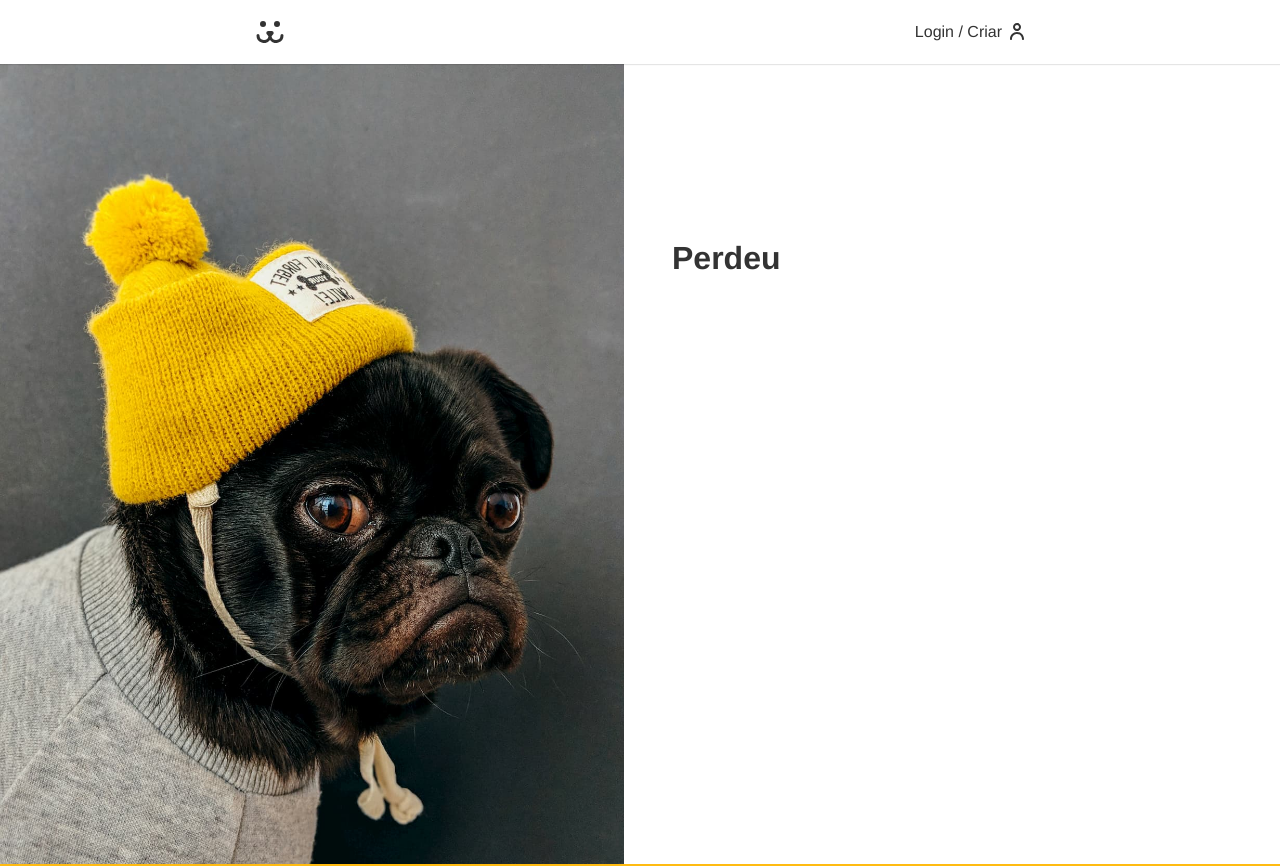
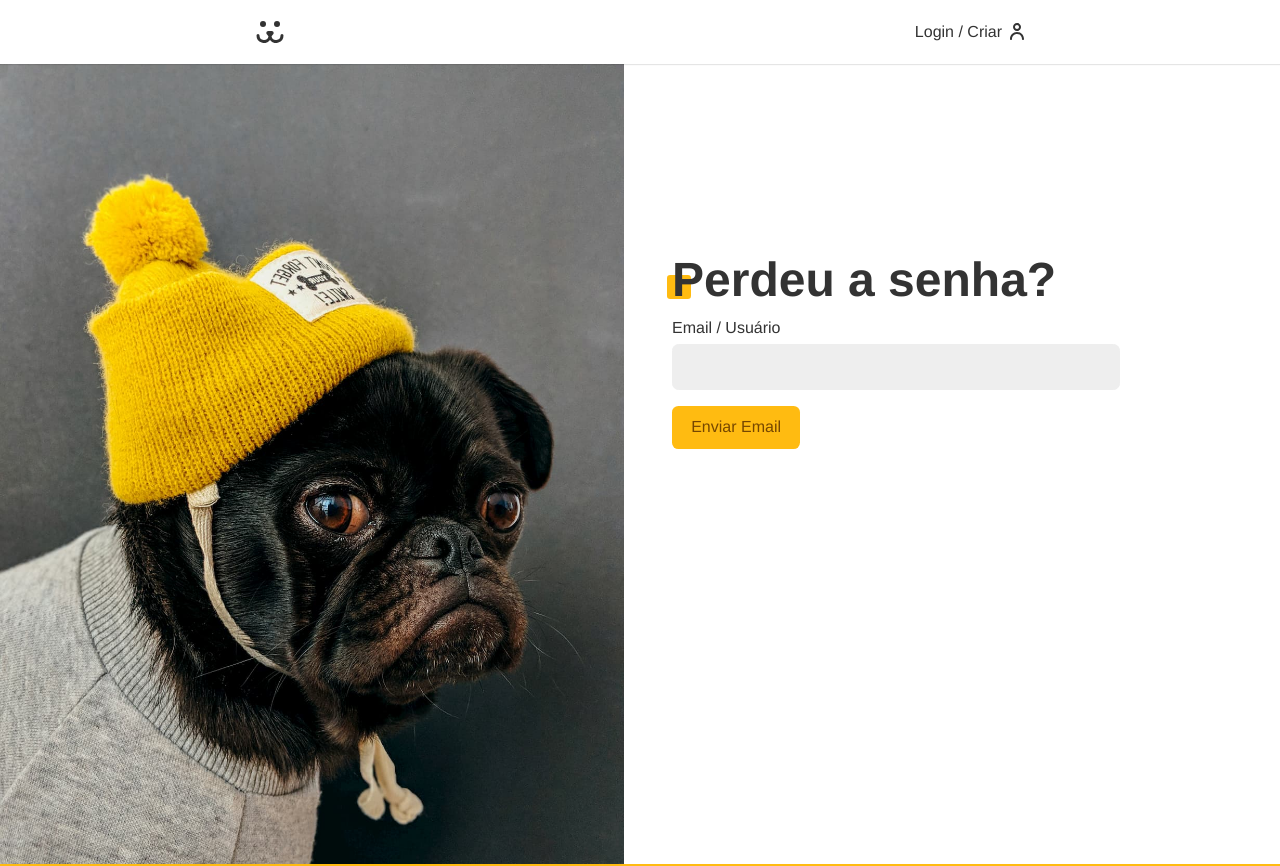
Before and after one commit to kabitschke/projetoDogs, a Next.js app: page /login/perdeu in a window 1280 px wide. Shown: the top 866 px of the page. Built offline with nearby package versions, Linux system fonts and the light colour scheme.

Commit message:
Login Perdeu

```diff
--- /dev/null
+++ b/src/actions/password-lost.ts
@@ -0,0 +1,29 @@
+"use server"
+import { PASSWORD_LOST } from "@/functions/api";
+import apiError from "@/functions/api-error";
+
+export default async function passwordLost(state: {}, formData: FormData) {
+  const login = formData.get('login') as string | null;
+  const urlPerdeu = formData.get('url') as string | null;
+
+  try {
+    if (!login) throw new Error('Preencha os dados');
+
+    const { url } = PASSWORD_LOST();
+
+    const response = await fetch(url, {
+      method: 'POST',
+      headers: {
+        'Content-Type': 'application/json',
+      },
+      body: JSON.stringify({
+        login,
+        url: urlPerdeu,
+      }),
+    });
+    if (!response.ok) throw new Error('Email ou usuário não cadastrado.');
+    return { data: null, ok: true, error: '' };
+  } catch (error: unknown) {
+    return apiError(error);
+  }
+}
--- a/src/app/login/perdeu/page.tsx
+++ b/src/app/login/perdeu/page.tsx
@@ -1,3 +1,4 @@
+import LoginPerdeuForm from "@/components/login/login-perdeu-form";
 import { Metadata } from "next";
 
 export const medata: Metadata = {
@@ -5,6 +6,13 @@
   description: 'Recupere a sua senha',
 };
 
+//export const dynamic = 'force-dynamic';
+
 export default async function PerdeuPage() {
-  return <main><h1>Perdeu</h1></main>
+  return (
+    <div className="animeLeft">
+      <h1 className="title">Perdeu a senha?</h1>
+      <LoginPerdeuForm />
+    </div>
+  );
 }
--- /dev/null
+++ b/src/components/login/login-perdeu-form.tsx
@@ -0,0 +1,57 @@
+'use client'
+
+import { useFormState, useFormStatus } from "react-dom";
+import Button from "@/components/forms/button";
+import React from "react";
+import Input from "@/components/forms/input";
+import ErrorMessage from "../helper/error-message";
+import styles from './login-form.module.css';
+
+import passwordLost from "@/actions/password-lost";
+//DEU erro useFormState substitui por  React.useActionState
+
+function FormButton() {
+  const { pending } = useFormStatus();
+  return <>{pending ? <Button disabled={pending}>Enviando...</Button> :
+    <Button>Enviar Email</Button>
+  }</>
+}
+
+export default function LoginPerdeuForm() {
+  const [state, action] = React.useActionState(passwordLost, {
+    ok: false,
+    error: '',
+    data: null
+  });
+
+  const [url, setUrl] = React.useState('');
+
+  React.useEffect(() => {
+    setUrl(window.location.href.replace('perdeu', 'resetar'));
+  }, []);
+
+  return (
+
+    <form action={action} className={styles.form}>
+      <Input label={'Email / Usuário'} name={'login'} type="text" />
+      <input
+        type="hidden"
+        name="url"
+        value={url}
+      />
+      <ErrorMessage error={state.error} />
+
+      {state.ok ? (
+        <p style={{ color: '#4c1' }}>Email enviado.</p>
+      ) : (
+        <FormButton />
+      )}
+
+
+
+    </form>
+
+
+
+  );
+}
--- a/src/functions/api.ts
+++ b/src/functions/api.ts
@@ -97,16 +97,9 @@
   };
 }
 
-export function PASSWORD_LOST(body) {
+export function PASSWORD_LOST() {
   return {
     url: API_URL + '/api/password/lost',
-    options: {
-      method: 'POST',
-      headers: {
-        'Content-Type': 'application/json',
-      },
-      body: JSON.stringify(body),
-    },
   };
 }
 
```
